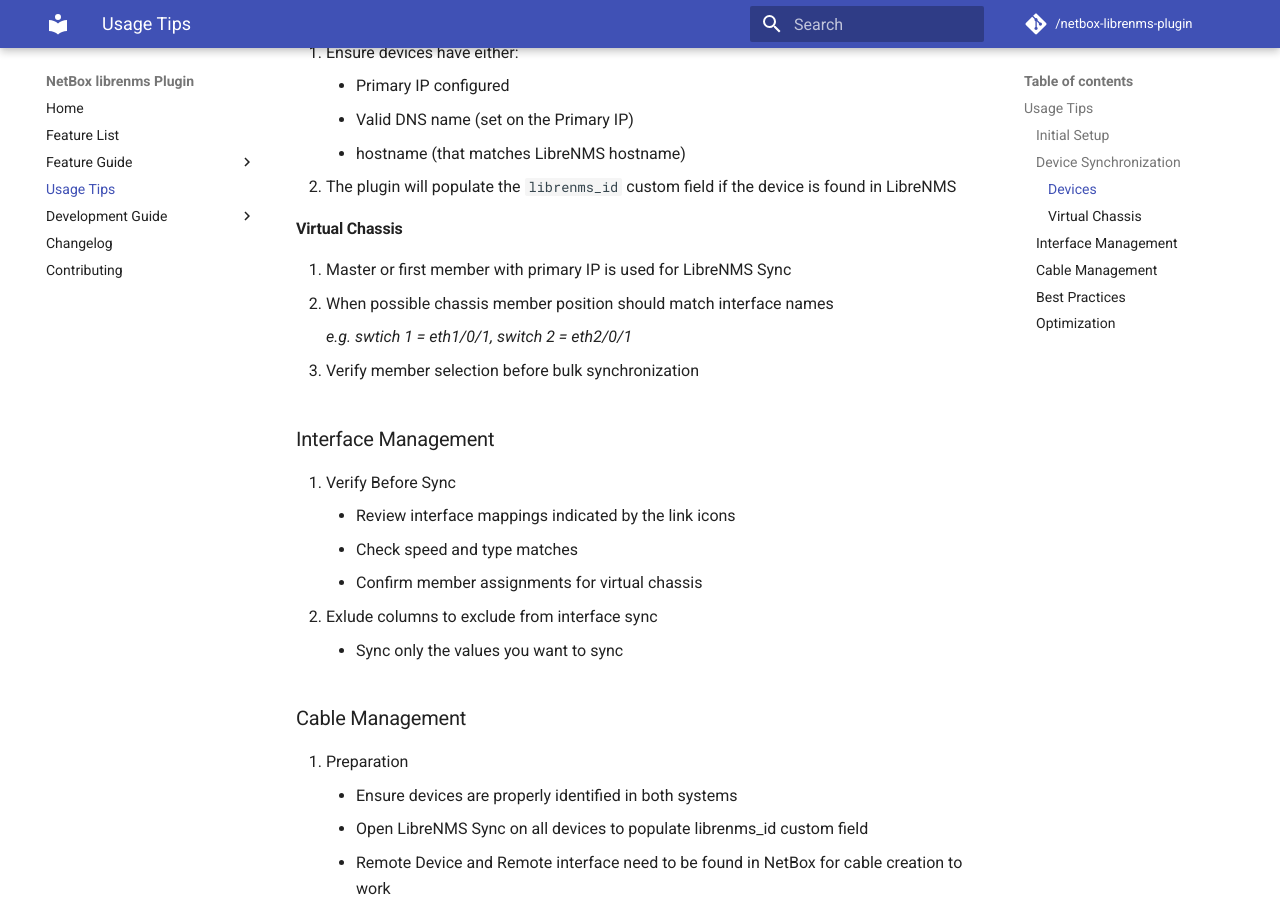
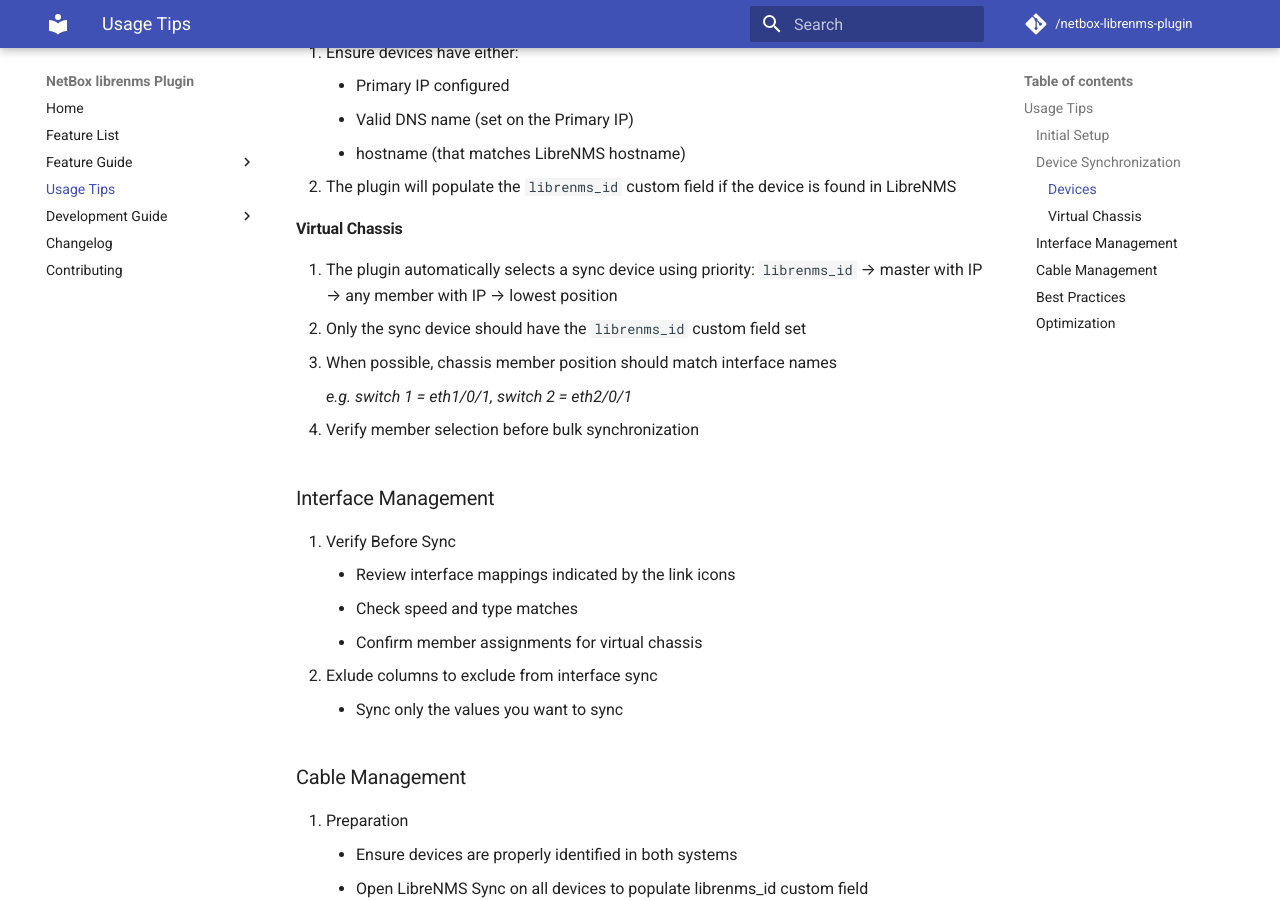
Before and after one commit to bonzo81/netbox-librenms-plugin, an MkDocs documentation site: the page built from docs/usage_tips/README.md, in a window 1280 px wide and 900 px high, scrolled down 734 px. Built offline with MkDocs 1.6.1 and Material for MkDocs 9.7.7, drawn with Linux system fonts in a browser that asks for light colours; comment, search, counter and statistics services are not loaded.

Commit message:
docs: Update Virtual Chassis documentation to reflect new sync device logic
- Updated sync device selection priority explanation
- Clarified that only sync device should have librenms_id
- Removed outdated 'master' terminology
- Kept documentation concise and readable

```diff
--- a/docs/usage_tips/README.md
+++ b/docs/usage_tips/README.md
@@ -26,12 +26,13 @@
 2. The plugin will populate the `librenms_id` custom field if the device is found in LibreNMS
 
 ### Virtual Chassis
-1. Master or first member with primary IP is used for LibreNMS Sync
-2. When possible chassis member position should match interface names
+1. The plugin automatically selects a sync device using priority: `librenms_id` → master with IP → any member with IP → lowest position
+2. Only the sync device should have the `librenms_id` custom field set
+3. When possible, chassis member position should match interface names
 
-    *e.g. swtich 1 = eth1/0/1, switch 2 = eth2/0/1*
+    *e.g. switch 1 = eth1/0/1, switch 2 = eth2/0/1*
 
-3. Verify member selection before bulk synchronization
+4. Verify member selection before bulk synchronization
 
 ## Interface Management
 
```
Also changed, not shown: docs/usage_tips/virtual_chassis.md (+8 -2 lines).
